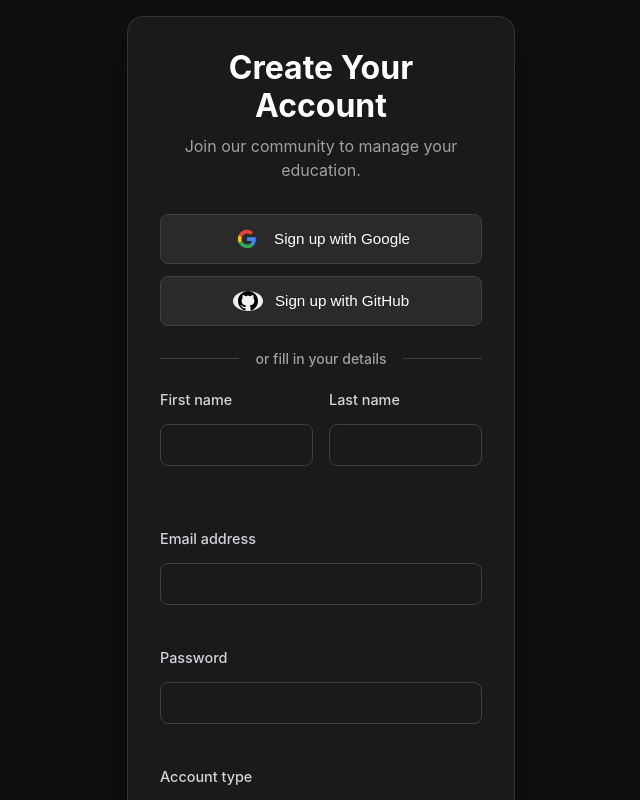
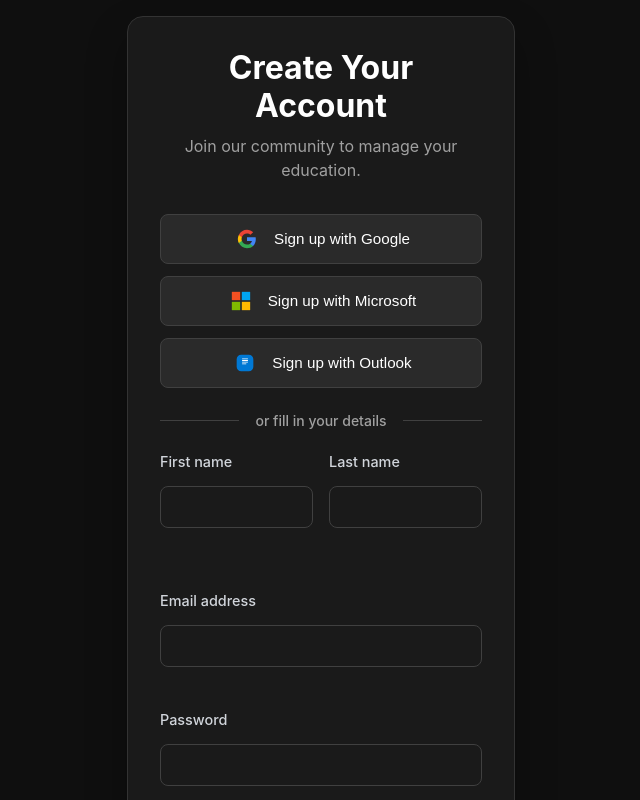
Before and after one commit to Rachitneema03/EduFolio, a React (Create React App) app: page / in a window 1280 px wide. Both pictures are taken after a click on the button "SIGN UP NOW". Shown: the top 800 px of the page, without its empty margins (319-959 px from the left). Built offline with nearby package versions, Linux system fonts and the light colour scheme.

Commit message:
Fixed Sign In and Sign Up pages

```diff
--- a/src/components/SignIn.js
+++ b/src/components/SignIn.js
@@ -79,18 +79,38 @@ const SignIn = ({ onNavigate }) => {
             </motion.button>
 
             <motion.button
-              className="social-btn github-btn"
-              onClick={() => handleSocialLogin('GitHub')}
+              className="social-btn microsoft-btn"
+              onClick={() => handleSocialLogin('Microsoft')}
               whileHover={{ scale: 1.02 }}
               whileTap={{ scale: 0.98 }}
             >
-              <div className="social-icon github-icon">
-                <svg width="20" height="20" viewBox="0 0 24 24" fill="currentColor">
-                  <path d="M12 0c-6.626 0-12 5.373-12 12 0 5.302 3.438 9.8 8.207 11.387.599.111.793-.261.793-.577v-2.234c-3.338.726-4.033-1.416-4.033-1.416-.546-1.387-1.333-1.756-1.333-1.756-1.089-.745.083-.729.083-.729 1.205.084 1.839 1.237 1.839 1.237 1.07 1.834 2.807 1.304 3.492.997.107-.775.418-1.305.762-1.604-2.665-.305-5.467-1.334-5.467-5.931 0-1.311.469-2.381 1.236-3.221-.124-.303-.535-1.524.117-3.176 0 0 1.008-.322 3.301 1.23.957-.266 1.983-.399 3.003-.404 1.02.005 2.047.138 3.006.404 2.291-1.552 3.297-1.23 3.297-1.23.653 1.653.242 2.874.118 3.176.77.84 1.235 1.911 1.235 3.221 0 4.609-2.807 5.624-5.479 5.921.43.372.823 1.102.823 2.222v3.293c0 .319.192.694.801.576 4.765-1.589 8.199-6.086 8.199-11.386 0-6.627-5.373-12-12-12z"/>
+              <div className="social-icon microsoft-icon">
+                <svg width="20" height="20" viewBox="0 0 24 24">
+                  <path fill="#F25022" d="M1 1h10v10H1z"/>
+                  <path fill="#00A4EF" d="M13 1h10v10H13z"/>
+                  <path fill="#7FBA00" d="M1 13h10v10H1z"/>
+                  <path fill="#FFB900" d="M13 13h10v10H13z"/>
                 </svg>
               </div>
-              Sign in with GitHub
+              Sign in with Microsoft
             </motion.button>
+
+            <motion.button
+              className="social-btn outlook-btn"
+              onClick={() => handleSocialLogin('Outlook')}
+              whileHover={{ scale: 1.02 }}
+              whileTap={{ scale: 0.98 }}
+            >
+              <div className="social-icon outlook-icon">
+                <svg width="20" height="20" viewBox="0 0 24 24">
+                  <path fill="#0078D4" d="M7.5 2h9A5.5 5.5 0 0 1 22 7.5v9A5.5 5.5 0 0 1 16.5 22h-9A5.5 5.5 0 0 1 2 16.5v-9A5.5 5.5 0 0 1 7.5 2z"/>
+                  <path fill="#FFFFFF" d="M8.5 6.5h7v1h-7zm0 2h7v1h-7zm0 2h7v1h-7zm0 2h5v1h-5z"/>
+                  <path fill="#0078D4" d="M6 8.5h1.5v7H6z"/>
+                </svg>
+              </div>
+              Sign in with Outlook
+            </motion.button>
+
           </motion.div>
 
           {/* Separator */}
--- a/src/components/SignUp.js
+++ b/src/components/SignUp.js
@@ -8,7 +8,7 @@ const SignUp = ({ onNavigate }) => {
     lastName: '',
     email: '',
     password: '',
-    accountType: 'student'
+    accountFor: 'student'
   });
 
   const handleInputChange = (e) => {
@@ -79,18 +79,38 @@ const SignUp = ({ onNavigate }) => {
             </motion.button>
 
             <motion.button
-              className="social-btn github-btn"
-              onClick={() => handleSocialSignUp('GitHub')}
+              className="social-btn microsoft-btn"
+              onClick={() => handleSocialSignUp('Microsoft')}
               whileHover={{ scale: 1.02 }}
               whileTap={{ scale: 0.98 }}
             >
-              <div className="social-icon github-icon">
-                <svg width="20" height="20" viewBox="0 0 24 24" fill="currentColor">
-                  <path d="M12 0c-6.626 0-12 5.373-12 12 0 5.302 3.438 9.8 8.207 11.387.599.111.793-.261.793-.577v-2.234c-3.338.726-4.033-1.416-4.033-1.416-.546-1.387-1.333-1.756-1.333-1.756-1.089-.745.083-.729.083-.729 1.205.084 1.839 1.237 1.839 1.237 1.07 1.834 2.807 1.304 3.492.997.107-.775.418-1.305.762-1.604-2.665-.305-5.467-1.334-5.467-5.931 0-1.311.469-2.381 1.236-3.221-.124-.303-.535-1.524.117-3.176 0 0 1.008-.322 3.301 1.23.957-.266 1.983-.399 3.003-.404 1.02.005 2.047.138 3.006.404 2.291-1.552 3.297-1.23 3.297-1.23.653 1.653.242 2.874.118 3.176.77.84 1.235 1.911 1.235 3.221 0 4.609-2.807 5.624-5.479 5.921.43.372.823 1.102.823 2.222v3.293c0 .319.192.694.801.576 4.765-1.589 8.199-6.086 8.199-11.386 0-6.627-5.373-12-12-12z"/>
+              <div className="social-icon microsoft-icon">
+                <svg width="20" height="20" viewBox="0 0 24 24">
+                  <path fill="#F25022" d="M1 1h10v10H1z"/>
+                  <path fill="#00A4EF" d="M13 1h10v10H13z"/>
+                  <path fill="#7FBA00" d="M1 13h10v10H1z"/>
+                  <path fill="#FFB900" d="M13 13h10v10H13z"/>
                 </svg>
               </div>
-              Sign up with GitHub
+              Sign up with Microsoft
             </motion.button>
+
+            <motion.button
+              className="social-btn outlook-btn"
+              onClick={() => handleSocialSignUp('Outlook')}
+              whileHover={{ scale: 1.02 }}
+              whileTap={{ scale: 0.98 }}
+            >
+              <div className="social-icon outlook-icon">
+                <svg width="20" height="20" viewBox="0 0 24 24">
+                  <path fill="#0078D4" d="M7.5 2h9A5.5 5.5 0 0 1 22 7.5v9A5.5 5.5 0 0 1 16.5 22h-9A5.5 5.5 0 0 1 2 16.5v-9A5.5 5.5 0 0 1 7.5 2z"/>
+                  <path fill="#FFFFFF" d="M8.5 6.5h7v1h-7zm0 2h7v1h-7zm0 2h7v1h-7zm0 2h5v1h-5z"/>
+                  <path fill="#0078D4" d="M6 8.5h1.5v7H6z"/>
+                </svg>
+              </div>
+              Sign up with Outlook
+            </motion.button>
+
           </motion.div>
 
           {/* Separator */}
@@ -167,35 +187,20 @@ const SignUp = ({ onNavigate }) => {
               />
             </div>
 
-            {/* Account Type Selection */}
             <div className="form-group">
-              <label className="form-label">Account type</label>
-              <div className="radio-group">
-                <label className="radio-container">
-                  <input
-                    type="radio"
-                    name="accountType"
-                    value="student"
-                    checked={formData.accountType === 'student'}
-                    onChange={handleInputChange}
-                    className="radio-input"
-                  />
-                  <span className="radio-custom"></span>
-                  <span className="radio-label">Student</span>
-                </label>
-                <label className="radio-container">
-                  <input
-                    type="radio"
-                    name="accountType"
-                    value="faculty"
-                    checked={formData.accountType === 'faculty'}
-                    onChange={handleInputChange}
-                    className="radio-input"
-                  />
-                  <span className="radio-custom"></span>
-                  <span className="radio-label">Faculty</span>
-                </label>
-              </div>
+              <label htmlFor="accountFor" className="form-label">Account For</label>
+              <select
+                id="accountFor"
+                name="accountFor"
+                value={formData.accountFor}
+                onChange={handleInputChange}
+                className="form-input"
+                required
+              >
+                <option value="student">Student</option>
+                <option value="faculty">Faculty</option>
+                <option value="admin">Admin</option>
+              </select>
             </div>
 
             <motion.button
```
